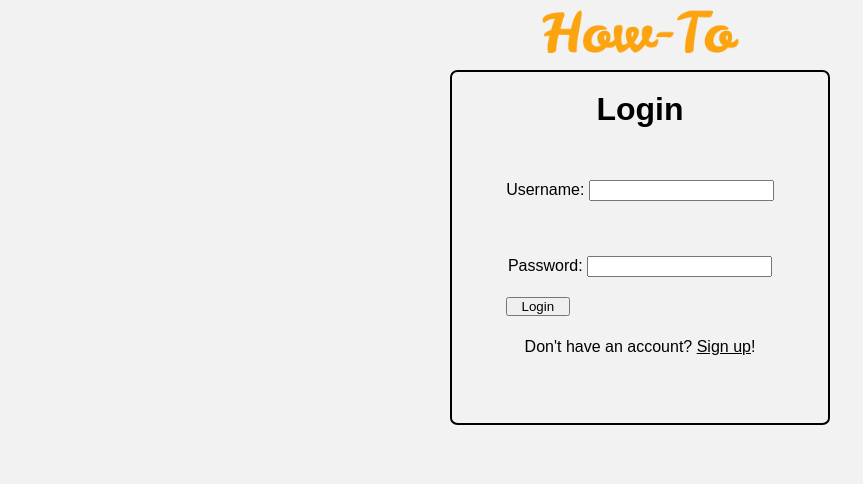
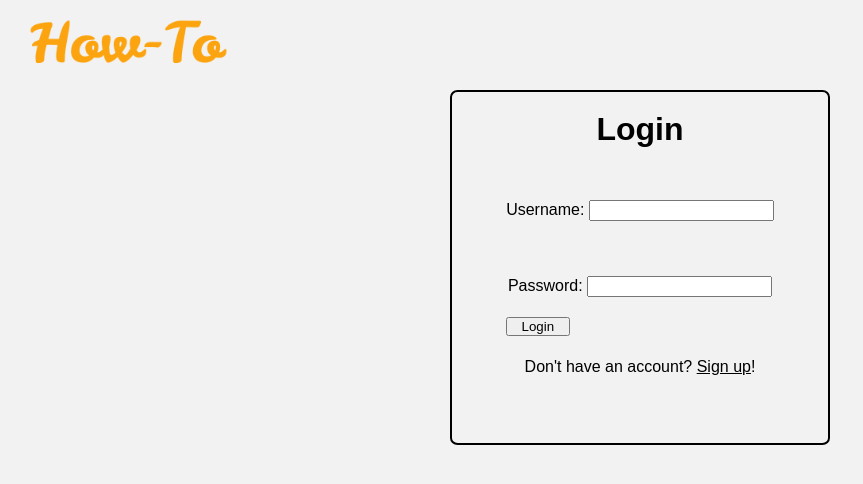
Before and after one commit to BW-how-2/Front-End, a React (Create React App) app: page /login in a window 1280 px wide. Shown: the top 484 px of the page, without its empty margins (0-863 px from the left). Built offline with nearby package versions, Linux system fonts and the light colour scheme; no server answers.

Commit message:
styled header

```diff
--- a/src/App.js
+++ b/src/App.js
@@ -66,13 +66,13 @@ function App() {
     <UserContext.Provider value={{ user, setUser, userToUpdate, setUserToUpdate }}>
       <HowToContext.Provider value={{ howTos, setHowTos }}>
         <StyledApp className='App'>
-          <header>
-            <div>
+          <header className='main-header'>
+            <div className='logo-container'>
               <a href="https://condescending-austin-39ab5f.netlify.app/index.html"><img id='HowToLogo' src={HowToLogo} alt='Logo'/></a>
+              {user && <Link onClick={signOut} to='/login'>Sign Out</Link>}
             </div>
             <div>
               <nav>
-                {user && <Link onClick={signOut} to='/login'>Sign Out</Link>}
                 {user?.role === 2 && <CreatorNav />}
               </nav>
             </div>
--- a/src/App.scss
+++ b/src/App.scss
@@ -1,5 +1,9 @@
 body {
     background-color: rgba(240, 240, 240, 0.822);;
+}
+
+a {
+    color: inherit;
 }
 
 .error {
@@ -59,3 +63,14 @@ footer {
     cursor: pointer;
     text-decoration: underline;
 }
+
+.logo-container {
+    display: flex;
+    flex-direction: column;
+}
+
+.main-header {
+    display: flex;
+    justify-content: space-between;
+    margin: 10px 20px;
+}
--- a/src/components/CreatorNav.js
+++ b/src/components/CreatorNav.js
@@ -22,6 +22,7 @@ const StyledCreatorNav = styled.div`
         text-decoration: none;
         letter-spacing: 2px;
         font-size: 14px;
+        margin: 15px;
     }
 `
 
```
